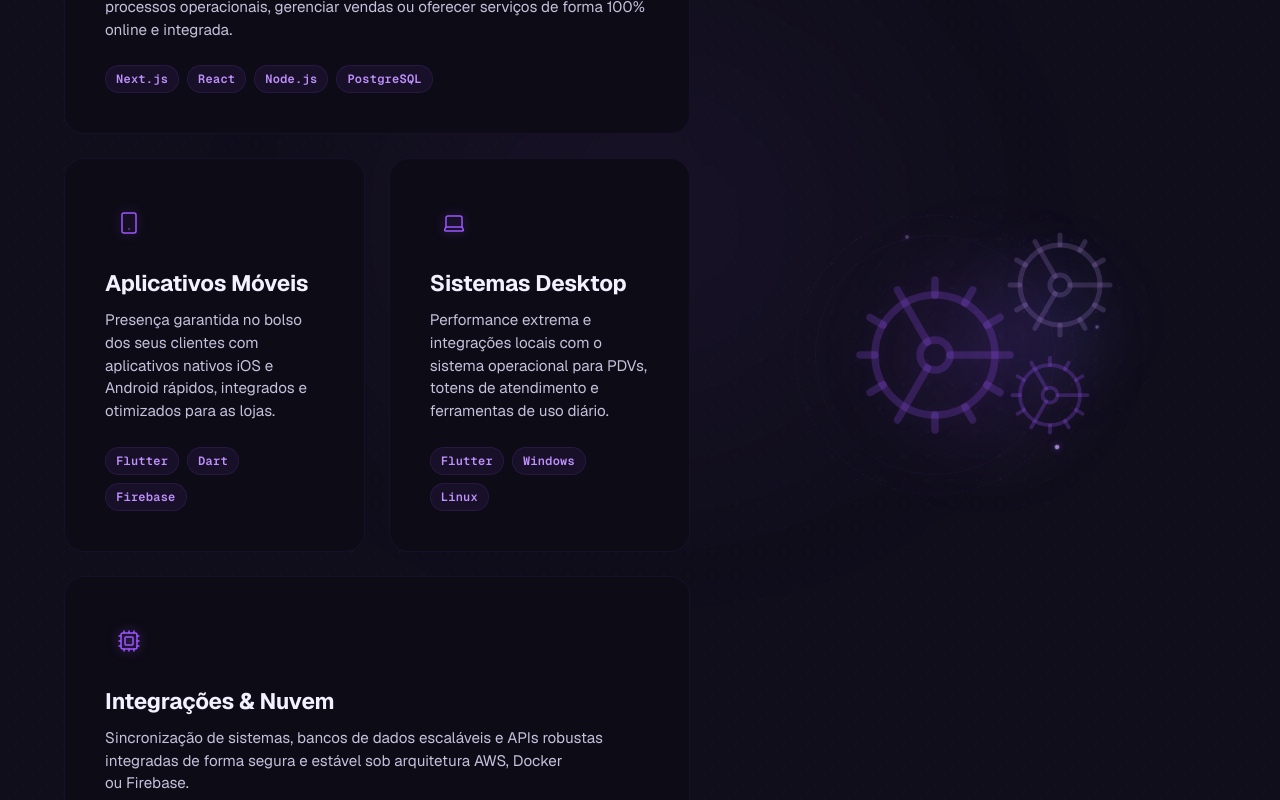
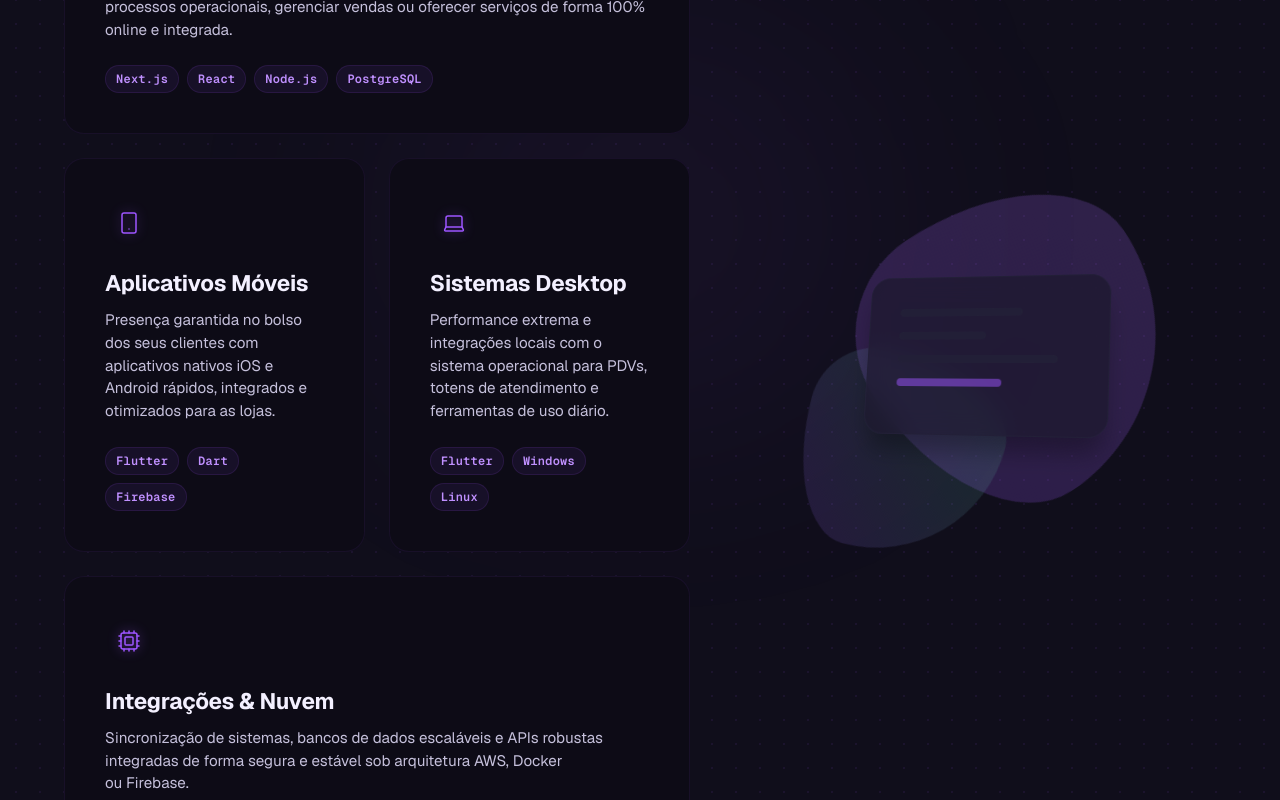
Before and after one commit to Matiaszz/atlas_landing, a Next.js app: page / in a window 1280 px wide. Shown: the part 1340-2140 px from the top of the page. Built offline with nearby package versions, Linux system fonts and the light colour scheme.

Commit message:
Update 1.0.3

```diff
--- a/src/app/globals.css
+++ b/src/app/globals.css
@@ -33,9 +33,6 @@
 
   /* Layout constraints */
   --container-width: 1200px;
-
-  /* Easing curve */
-  --ease-out-quint: cubic-bezier(0.22, 1, 0.36, 1);
 }
 
 /* Base Styles */
@@ -955,7 +952,150 @@ p {
   border-radius: 100px; /* pill-shaped tags */
   letter-spacing: 0.02em;
 }
-
+/* Elementos Visuais Abstratos CSS Puro */
+.about-visual {
+    position: relative;
+    height: 400px;
+    display: flex;
+    align-items: center;
+    justify-content: center;
+}
+
+.geometric-shape {
+    position: absolute;
+    border-radius: 30% 70% 70% 30% / 30% 30% 70% 70%;
+    /* Atualizado: Usa o degradê entre a cor primária e o hover dela */
+    background: linear-gradient(45deg, var(--color-primary), var(--color-primary-hover));
+    opacity: 0.2;
+    animation: morphShape 8s ease-in-out infinite;
+}
+
+.shape-1 {
+    width: 300px;
+    height: 300px;
+    top: 10%;
+    right: 10%;
+}
+
+.shape-2 {
+    width: 200px;
+    height: 200px;
+    bottom: 0;
+    left: 10%;
+    /* Atualizado: Combina o verde de sucesso com o roxo primário para um efeito neon contrastante */
+    background: linear-gradient(45deg, var(--color-success), var(--color-primary));
+    animation-delay: 2s;
+    opacity: 0.15;
+}
+
+@keyframes morphShape {
+    0% { border-radius: 30% 70% 70% 30% / 30% 30% 70% 70%; transform: rotate(0deg); }
+    50% { border-radius: 70% 30% 30% 70% / 70% 70% 30% 30%; transform: rotate(180deg); }
+    100% { border-radius: 30% 70% 70% 30% / 30% 30% 70% 70%; transform: rotate(360deg); }
+}
+
+.glass-card-abstract {
+    position: relative;
+    width: 250px;
+    /* Atualizado: Usa a camada elevada de fundo com opacidade para o efeito glass */
+    background: rgba(28, 24, 45, 0.7);
+    backdrop-filter: blur(12px);
+    border: 1px solid var(--border-subtle);
+    border-radius: var(--radius-lg);
+    padding: 2rem;
+    box-shadow: 0 20px 25px -5px rgba(0, 0, 0, 0.3);
+    z-index: 2;
+    transform: perspective(1000px) rotateY(-15deg) rotateX(10deg);
+    transition: transform 0.5s cubic-bezier(0.22, 1, 0.36, 1);
+}
+
+.glass-card-abstract:hover {
+    transform: perspective(1000px) rotateY(0deg) rotateX(0deg);
+}
+
+.code-line {
+    height: 8px;
+    background-color: var(--border-subtle);
+    border-radius: var(--radius-sm);
+    margin-bottom: 1rem;
+}
+
+.w-70 { width: 70%; }
+.w-50 { width: 50%; }
+.w-90 { width: 90%; }
+.w-60 { width: 60%; background-color: var(--color-primary); opacity: 0.5; }
+
+/* Projetos */
+.projects-grid {
+    display: grid;
+    grid-template-columns: repeat(auto-fit, minmax(350px, 1fr));
+    gap: 3rem;
+}
+
+.project-card {
+    /* Atualizado: Cor de superfície da nova paleta */
+    background-color: var(--bg-surface);
+    border: 1px solid var(--border-subtle);
+    border-radius: var(--radius-lg);
+    overflow: hidden;
+    transition: transform 0.5s cubic-bezier(0.22, 1, 0.36, 1),
+                box-shadow 0.5s cubic-bezier(0.22, 1, 0.36, 1),
+                border-color 0.5s cubic-bezier(0.22, 1, 0.36, 1);
+}
+
+.project-card:hover {
+    transform: translateY(-10px);
+    box-shadow: 0 20px 25px -5px rgba(0, 0, 0, 0.5);
+    border-color: var(--color-primary);
+}
+
+.project-image {
+    width: 100%;
+    height: 250px;
+    /* Atualizado: Gradiente suave entre a borda sutil e o fundo elevado */
+    background: linear-gradient(135deg, var(--border-subtle), var(--bg-elevated));
+    display: flex;
+    align-items: center;
+    justify-content: center;
+    color: var(--text-secondary);
+    font-size: 0.9rem;
+    font-family: var(--font-main);
+}
+
+.project-content {
+    padding: 2rem;
+}
+
+.project-tags {
+    display: flex;
+    gap: 0.5rem;
+    margin-bottom: 1rem;
+}
+
+.tag {
+    /* Atualizado: Utiliza o efeito de brilho em opacidade (glow) e o texto em roxo primário */
+    background-color: var(--color-primary-glow);
+    color: var(--color-primary);
+    padding: 0.2rem 0.8rem;
+    border-radius: 50px;
+    font-size: 0.8rem;
+    font-weight: 600;
+    font-family: var(--font-main);
+}
+
+.btn-link {
+    color: var(--color-primary);
+    font-weight: 600;
+    margin-top: 1rem;
+    display: inline-block;
+    font-family: var(--font-main);
+    text-decoration: none;
+    transition: color 0.3s ease;
+}
+
+.btn-link:hover {
+    color: var(--color-primary-hover);
+}
 /* Interactive Briefing Estimator (Strategic Feature) */
 /* Interactive FAQ Section Styling */
 .faq-wrapper {
--- a/src/app/page.tsx
+++ b/src/app/page.tsx
@@ -590,33 +590,15 @@ export default function Home() {
                 </div>
               </div>
             </div>
-
-            <div className="services-right-col">
-              <div className="gears-container">
-                {/* Ambient Glows */}
-                <div className="gear-glow-bg" />
-                <div className="gear-glow-secondary" />
-
-                {/* Dashed Orbit Rings */}
-                <div className="gear-orbit-ring" />
-                <div className="gear-orbit-ring-dashed" />
-
-                {/* Floating Tech Particles */}
-                <div className="gear-particle gear-particle-1" />
-                <div className="gear-particle gear-particle-2" />
-                <div className="gear-particle gear-particle-3" />
-
-                {/* Three Rotating Gears */}
-                <div className="gear-wrapper gear-wrapper-large">
-                  <Cog className="gear-icon gear-large-icon" />
+            <div className="about-visual animate-on-scroll fade-in">
+              <div className="geometric-shape shape-1"></div>
+              <div className="geometric-shape shape-2"></div>
+                <div className="glass-card-abstract">
+                  <div className="code-line w-70"></div>
+                  <div className="code-line w-50"></div>
+                  <div className="code-line w-90"></div>
+                  <div className="code-line w-60"></div>
                 </div>
-                <div className="gear-wrapper gear-wrapper-medium">
-                  <Cog className="gear-icon gear-medium-icon" />
-                </div>
-                <div className="gear-wrapper gear-wrapper-small">
-                  <Cog className="gear-icon gear-small-icon" />
-                </div>
-              </div>
             </div>
           </div>
         </div>
```
Also changed, not shown: 1 other file (tests, documents, lock files or other folders).
